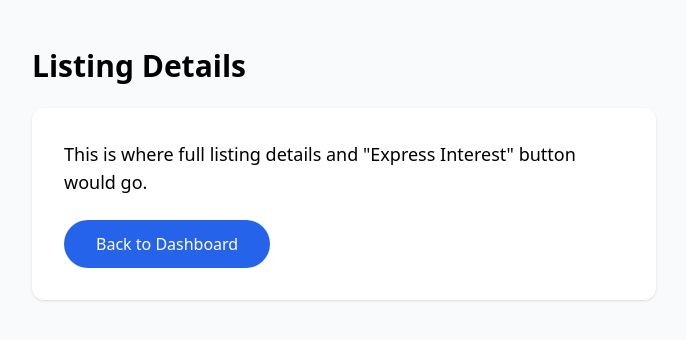
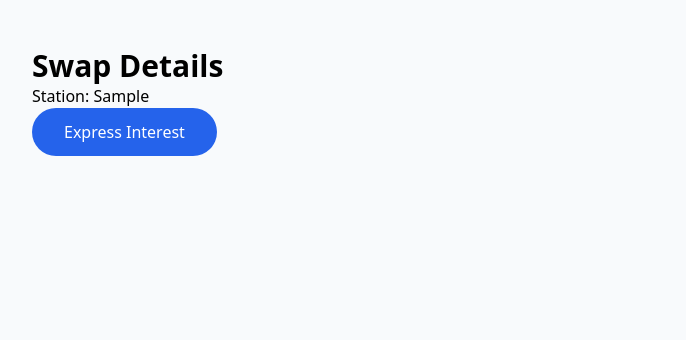
Before and after one commit to barnanst-collab/carrierswap, a Python web app: template CarrierSwap/templates/listing_detail.html in a window 1280 px wide. Shown: the part 65-405 px from the top of the page, without its empty margins (296-982 px from the left). Run offline with Jinja, Linux system fonts and the light colour scheme; the template is opened without the code that fills it: most values are stand-ins (such as "Sample title", 1, 10 or a date in 2020); some libraries are stand-ins or nearby versions.

Commit message:
Update listing_detail.html

```diff
--- a/CarrierSwap/templates/listing_detail.html
+++ b/CarrierSwap/templates/listing_detail.html
@@ -1,13 +1,13 @@
 {% extends "base.html" %}
 
-{% block title %}Swap Details{% endblock %}
+{% block title %}Listing{% endblock %}
 
 {% block content %}
 <div class="max-w-2xl mx-auto px-6 py-12">
-    <h1 class="text-3xl font-bold mb-6">Listing Details</h1>
-    <div class="bg-white p-8 rounded-xl shadow">
-        <p class="text-lg">This is where full listing details and "Express Interest" button would go.</p>
-        <a href="/dashboard" class="mt-6 inline-block bg-blue-600 text-white px-8 py-3 rounded-full">Back to Dashboard</a>
-    </div>
+    <h1 class="text-3xl font-bold">Swap Details</h1>
+    <p>Station: {{ listing.current_station }}</p>
+    <form action="{{ url_for('express_interest', listing_id=listing.id) }}" method="POST">
+        <button type="submit" class="bg-blue-600 text-white px-8 py-3 rounded-full">Express Interest</button>
+    </form>
 </div>
 {% endblock %}
```
